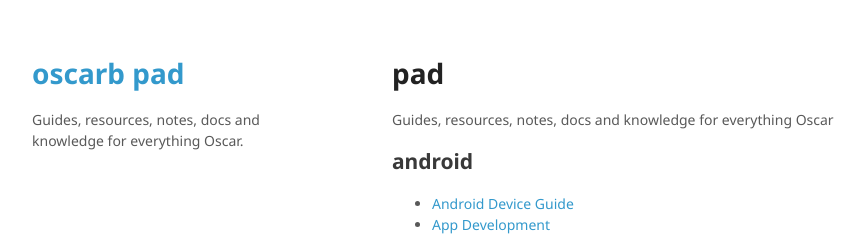
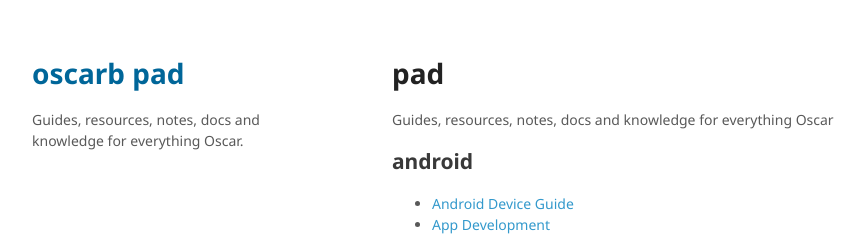
Before and after one commit to oscarb/pad, a Jekyll site: the page built from index.md, in a window 1280 px wide. Shown: the top 252 px of the page, without its empty margins (128-993 px from the left). Built offline with Jekyll 4.4.1, drawn with Linux system fonts in a browser that asks for light colours.

Commit message:
Update styles.scss

```diff
--- a/css/styles.scss
+++ b/css/styles.scss
@@ -45,7 +45,7 @@ a:hover {
   color:#069;
 }
 
-a h1 {
+h1 a {
   color:#069;
 }
 
```
